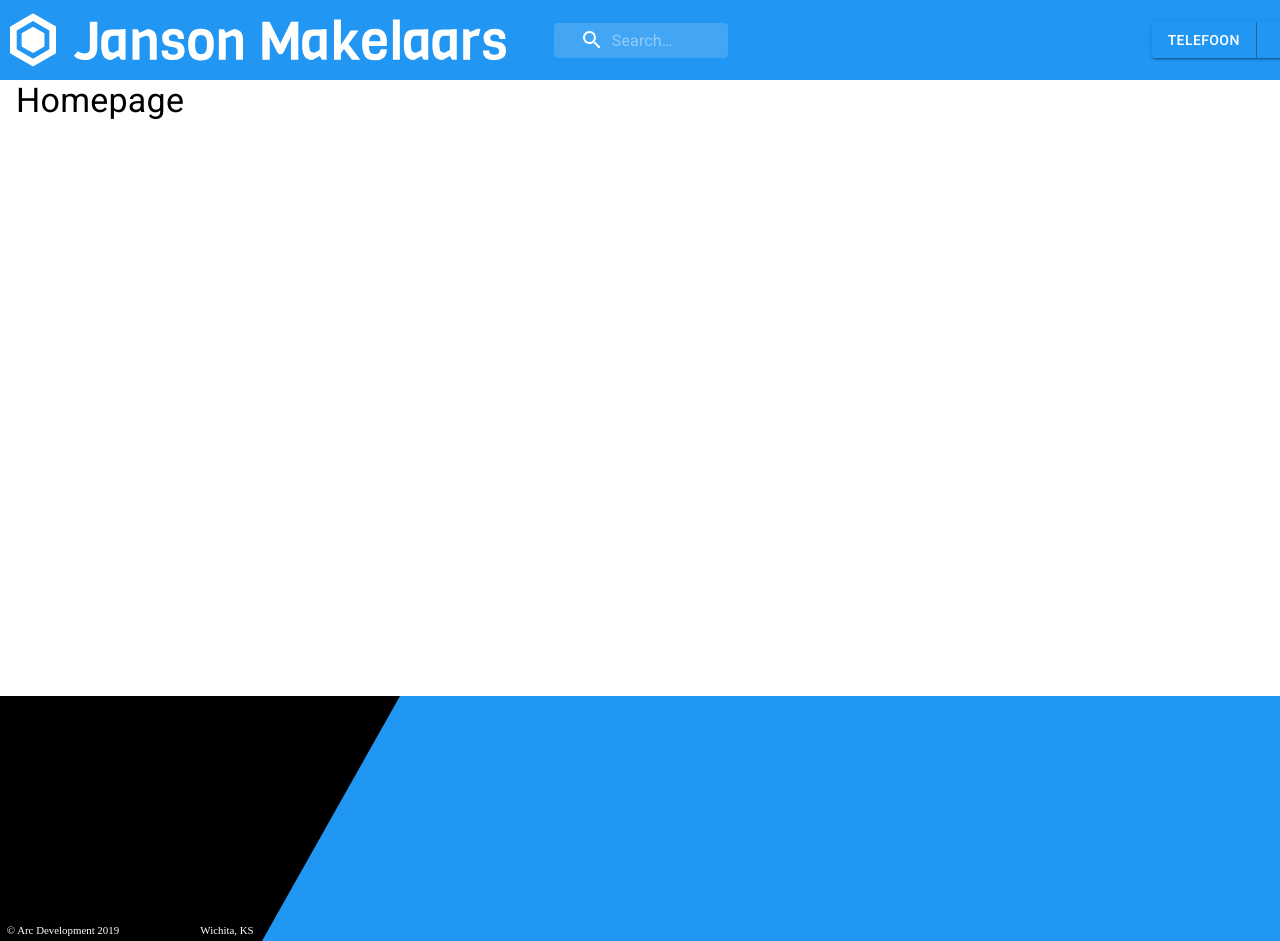
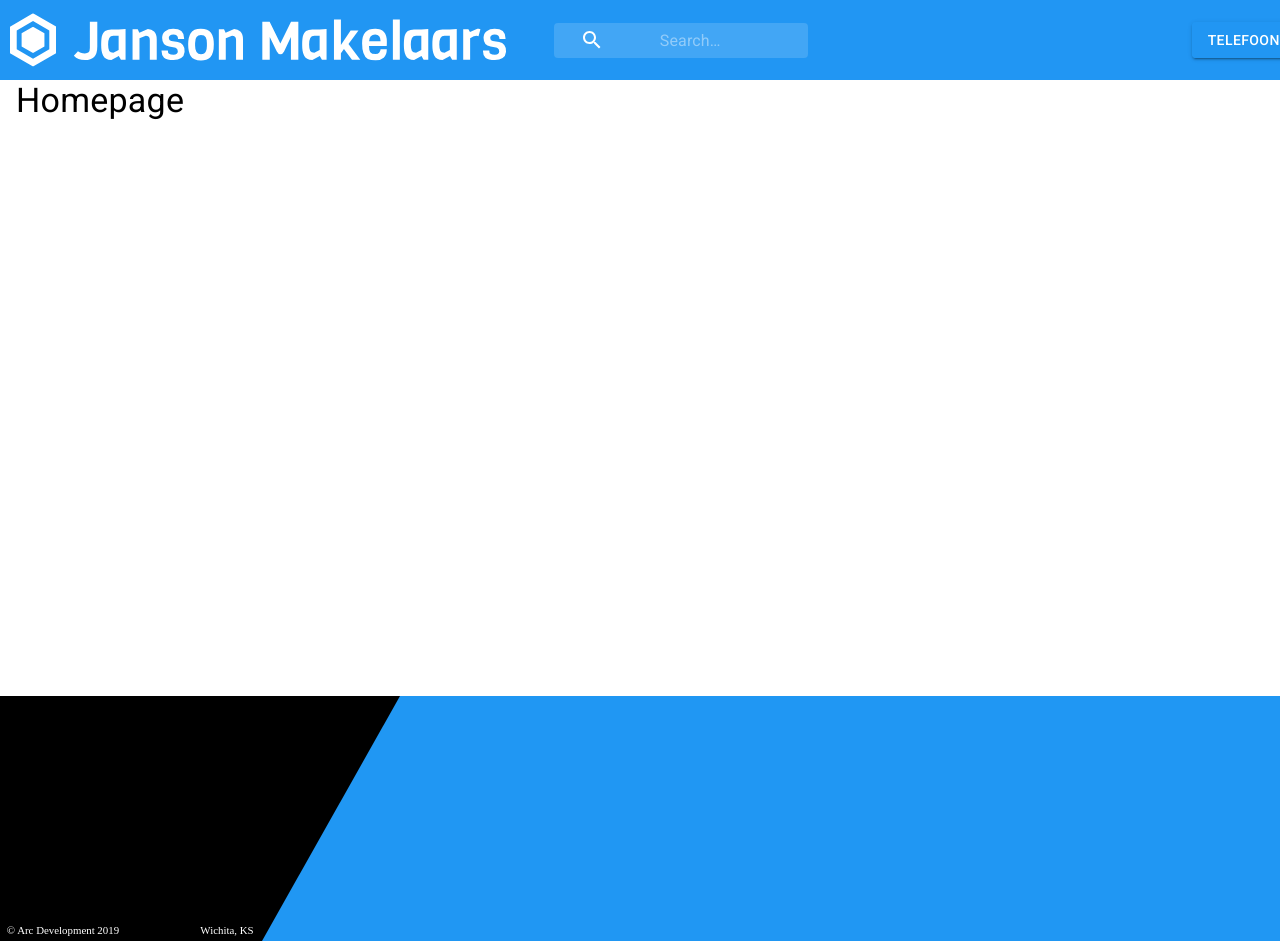
Before and after one commit to Karem1986/MaterialUI_applic, a React (Create React App) app: page / in a window 1280 px wide. Built offline with nearby package versions, Linux system fonts and the light colour scheme.

Commit message:
adjusted search input size

```diff
--- a/src/components/ui/header/Header.styles.js
+++ b/src/components/ui/header/Header.styles.js
@@ -80,9 +80,9 @@ export const useStyles = makeStyles((theme) => ({
     color: "inherit",
   },
   inputInput: {
-    padding: theme.spacing(1, 1, 1, 0),
+    padding: theme.spacing(1, 5, 1, 5), //top, right, bottom, left
     // vertical padding + font size from searchIcon
-    paddingLeft: `calc(1em + ${theme.spacing(4)}px)`,
+    paddingLeft: `calc(1em + ${theme.spacing(10)}px)`,
     transition: theme.transitions.create("width"),
     width: "100%",
     [theme.breakpoints.up("sm")]: {
@@ -93,10 +93,10 @@ export const useStyles = makeStyles((theme) => ({
     },
   },
   tabs: {
-    marginLeft: theme.spacing(53),
+    marginLeft: theme.spacing(48),
   },
   buttonGroup: {
-    marginRight: theme.spacing(2)
+    marginRight: theme.spacing(1.5)
   },
   text: {
     ...theme.typography.tab, //centralizes the styles to be used elsewhere in the app
```
